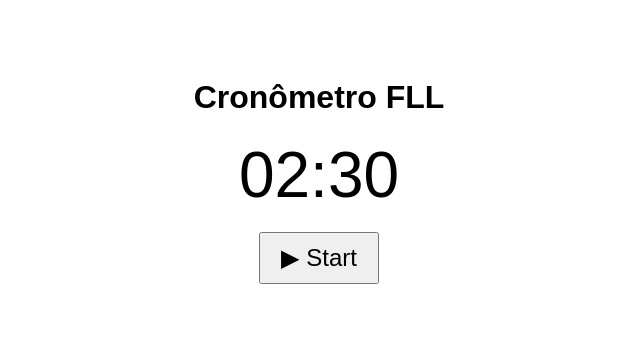
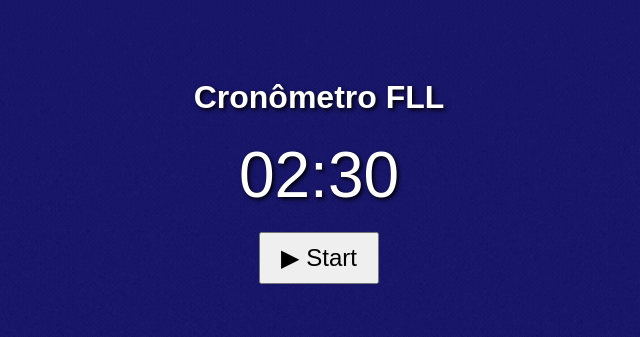
Before and after one commit to liece182/cronometro-fll, a plain HTML site: page index.html in a window 1280 px wide. Shown: the whole page, without its empty margins (321-961 px from the left). Drawn offline with Linux system fonts and the light colour scheme.

Commit message:
Update index.html

```diff
--- a/index.html
+++ b/index.html
@@ -4,9 +4,17 @@
   <meta charset="UTF-8">
   <title>Cronômetro FLL</title>
   <style>
-    body { font-family: Arial, sans-serif; text-align: center; padding: 50px; }
+    body {
+      font-family: Arial, sans-serif;
+      text-align: center;
+      padding: 50px;
+      background: url("fundo.gif") no-repeat center center fixed;
+      background-size: cover;
+      color: #fff;
+      text-shadow: 2px 2px 4px #000;
+    }
     #timer { font-size: 4em; margin: 20px; }
-    button { font-size: 1.5em; padding: 10px 20px; }
+    button { font-size: 1.5em; padding: 10px 20px; cursor: pointer; }
   </style>
 </head>
 <body>
```
